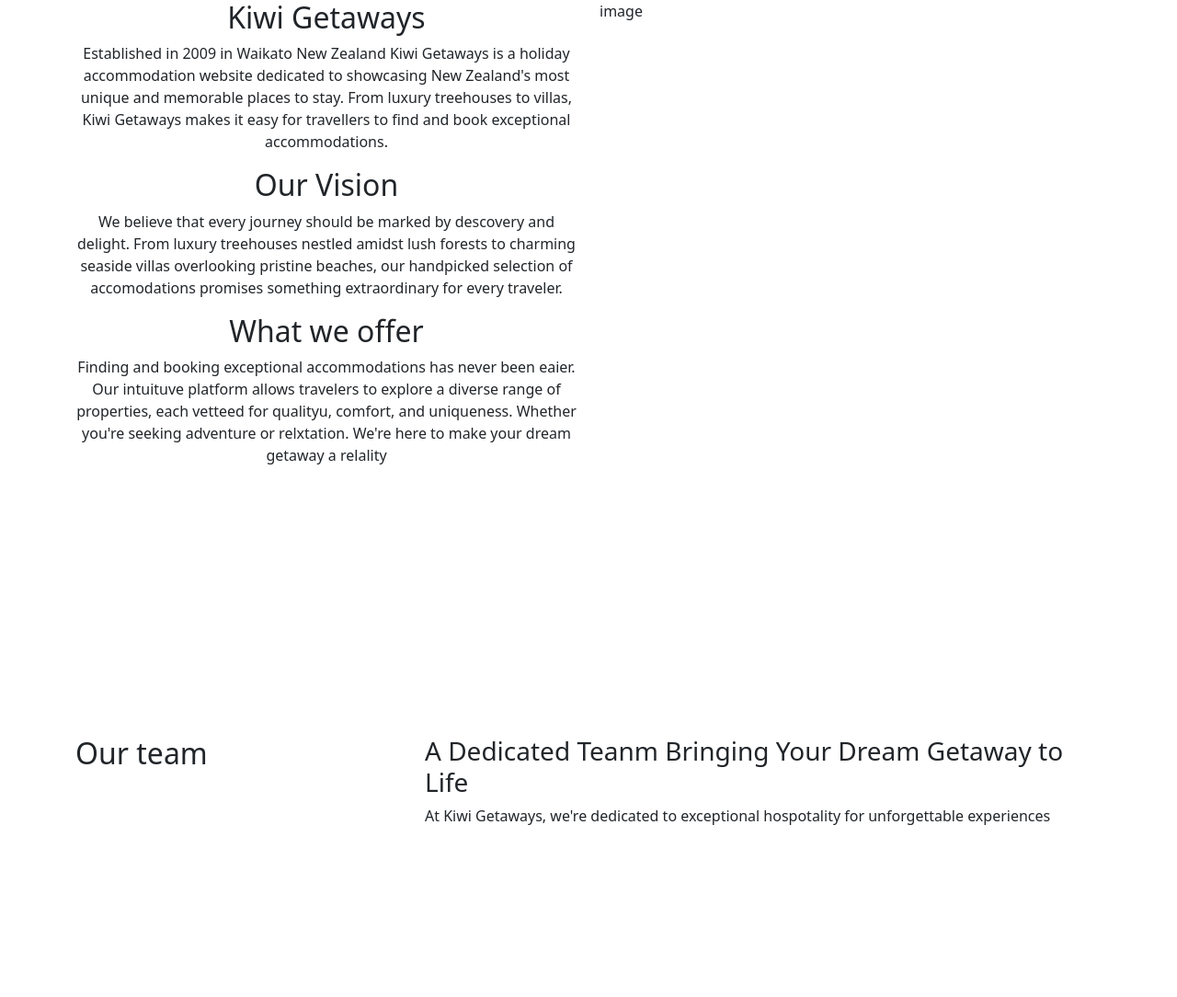
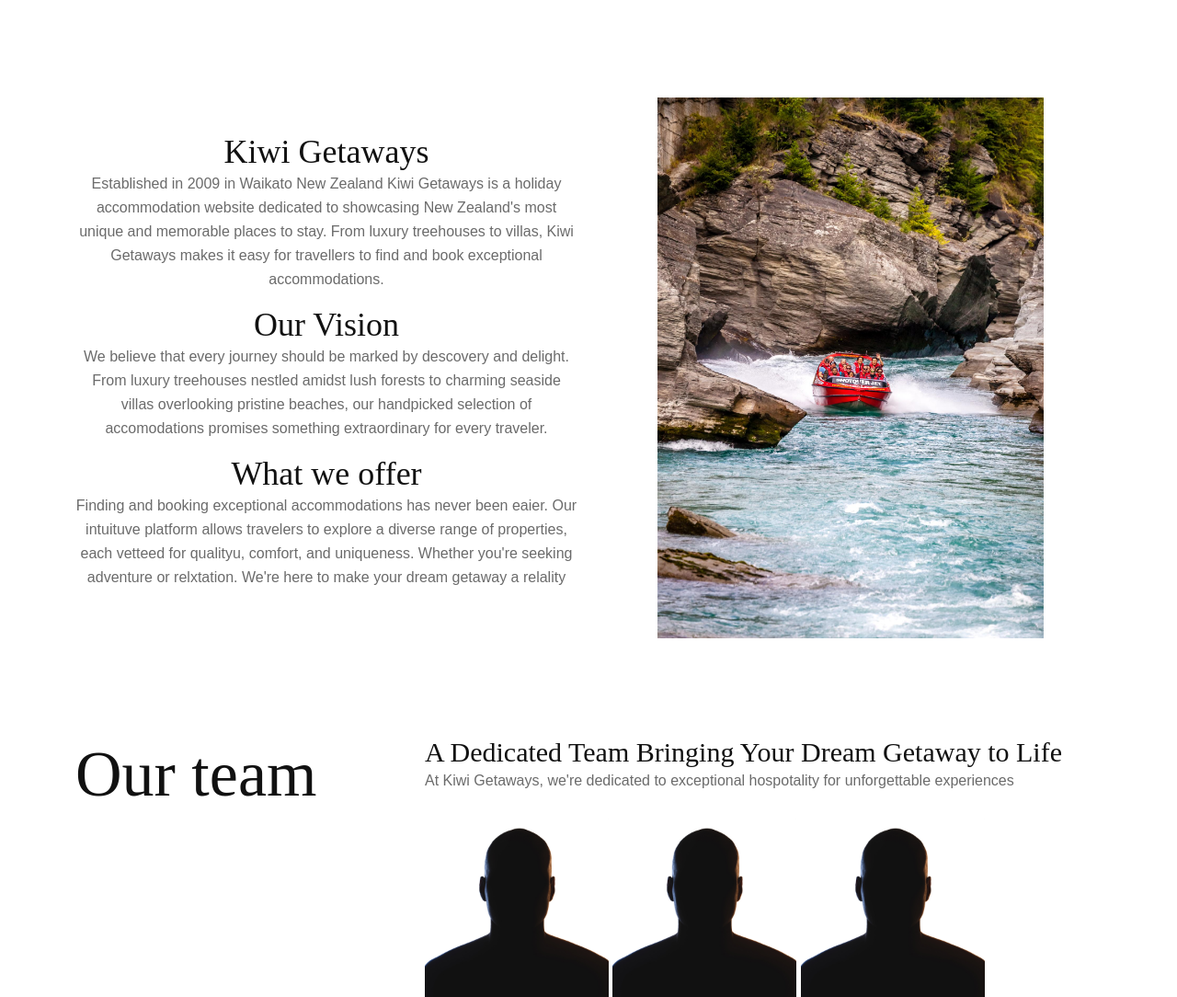
Before and after one commit to CurlyFry32/Kiwi_getaways, a plain HTML site: page Kiwi Getaways/About Us.html in a window 1280 px wide. Shown: the whole page at 92% size. Before the commit the page ends 915 px from the top, so only its background shows below. Drawn offline with nearby package versions, Linux system fonts and the light colour scheme.

Commit message:
Add files via upload

```diff
--- a/Kiwi Getaways/About Us.html
+++ b/Kiwi Getaways/About Us.html
@@ -2,6 +2,7 @@
 
 <head>
   <meta charset="UTF-8">
+    <title>About Us</title>
   <meta name="viewport" content="width=device-width, initial-scale=1.0">
   <link href="https://cdn.jsdelivr.net/npm/bootstrap@5.3.3/dist/css/bootstrap.min.css" rel="stylesheet" integrity="sha384-QWTKZyjpPEjISv5WaRU9OFeRpok6YctnYmDr5pNlyT2bRjXh0JMhjY6hW+ALEwIH" crossorigin="anonymous">
   <link rel="stylesheet" href="style.css">
@@ -12,7 +13,7 @@
     <section class="section-body">
         <div class="container">
             <div class="row section-full-screen">
-                <div class="col text-center">
+                <div class="col text-center align-content-center">
                     <div>
                         <h2>Kiwi Getaways</h2>
                         <p>Established in 2009 in Waikato New Zealand Kiwi Getaways is a holiday accommodation website dedicated to showcasing New Zealand's most unique and memorable places to stay. From luxury treehouses to villas, Kiwi Getaways makes it easy for travellers to find and book exceptional accommodations.</p>
@@ -26,17 +27,27 @@
                         <p>Finding and booking exceptional accommodations has never been eaier. Our intuituve platform allows travelers to explore a diverse range of properties, each vetteed for qualityu, comfort, and uniqueness. Whether you're seeking adventure or relxtation. We're here to make your dream getaway a relality<p>
                     </div>
                 </div>
-                <div class="col">
-                image
+                <div class="col text-center align-content-center">
+                <img src="images/Shotover%20jet.jpg" width="420">
                 </div>
             </div>
             <div class="row">
                 <div class="col-4">
-                    <h2>Our team</h2>
+                    <h1>Our team</h1>
+                </div>
+                <div class="col-8">
+                    <h3>A Dedicated Team Bringing Your Dream Getaway to Life</h3>
+                    <p>At Kiwi Getaways, we're dedicated to exceptional hospotality for unforgettable experiences </p>
+                </div>
+            </div>
+            <div class="row">
+                <div class="col-4">
                 </div>
                 <div class="col-8" >
-                    <h3>A Dedicated Teanm Bringing Your Dream Getaway to Life</h3>
-                    <p>At Kiwi Getaways, we're dedicated to exceptional hospotality for unforgettable experiences </p>
+
+                        <img src="images/Dizajn-bez-nC3A1zvu-1.png" alt="card" height="200" width="200" >
+                        <img src="images/Dizajn-bez-nC3A1zvu-1.png" alt="card" height="200" width="200">
+                        <img src="images/Dizajn-bez-nC3A1zvu-1.png" alt="card" height="200" width="200">
                 </div>
             </div>
         </div>
--- a/Kiwi Getaways/style.css
+++ b/Kiwi Getaways/style.css
@@ -1,3 +1,47 @@
+html, body {
+    height: 100%;
+    font-family: "Cabin", sans-serif;
+    -webkit-font-smoothing: antialiased;
+    font-smoothing: antialiased;
+}
+body {
+    background-image: url(images/gold%20lines.jpg)
+    background-repeat: repeat-y;
+}
+
+h1, h2, h3, h4, h5, h6 {
+    margin: 0;
+    color: #111111;
+    font-weight: 400;
+    font-family: "Lora", serif;
+}
+h1 {
+    font-size: 70px;
+}
+h2 {
+    font-size: 36px;
+}
+h3 {
+    font-size: 30px;
+}
+h4 {
+    font-size: 24px;
+}
+h5 {
+    font-size: 18px;
+}
+h6 {
+    font-size: 16px;
+}
+p {
+    font-size: 16px;
+    font-family: "Cabin", sans-serif;
+    color: #6b6b6b;
+    font-weight: 400;
+    line-height: 26px;
+    margin: 0 0 15px 0;
+}
+
 .section-footer{
     padding: 10px
 }
@@ -55,5 +99,5 @@
 }
 
 a:active {
-  text-decoration: underline;
+  text-decoration: none;
 }
```
Also changed, not shown: Kiwi Getaways/index.html (+9 -9 lines), Kiwi Getaways/images/Dizajn-bez-nC3A1zvu-1.png (added), Kiwi Getaways/images/Shotover jet.jpg (added), Kiwi Getaways/images/gold lines.jpg (added), Kiwi Getaways/images/gold linesLicense free.txt (added), Kiwi Getaways/images/iconmonstr-facebook-3.svg, Kiwi Getaways/images/iconmonstr-instagram-13.svg, Kiwi Getaways/images/iconmonstr-linkedin-3.svg.
